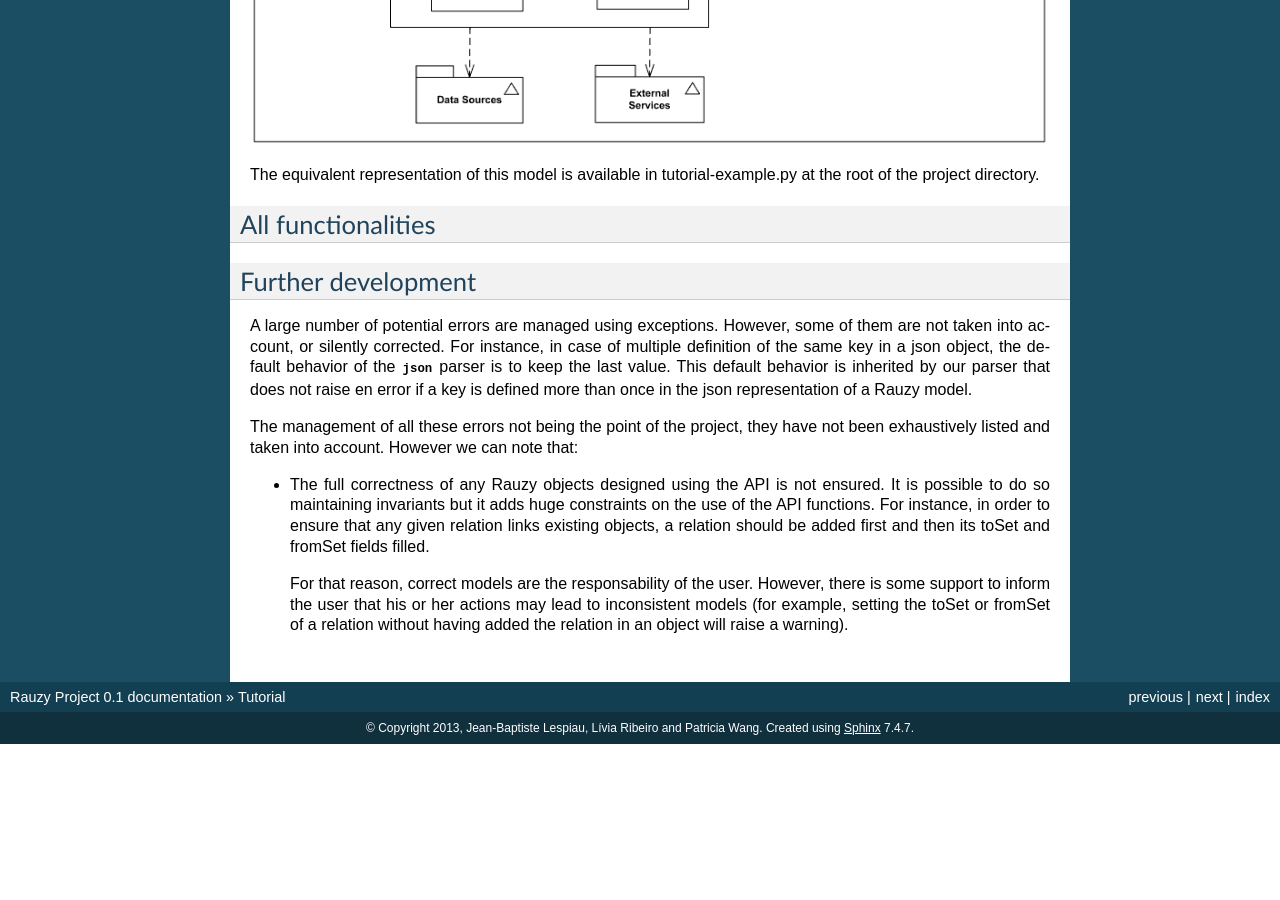
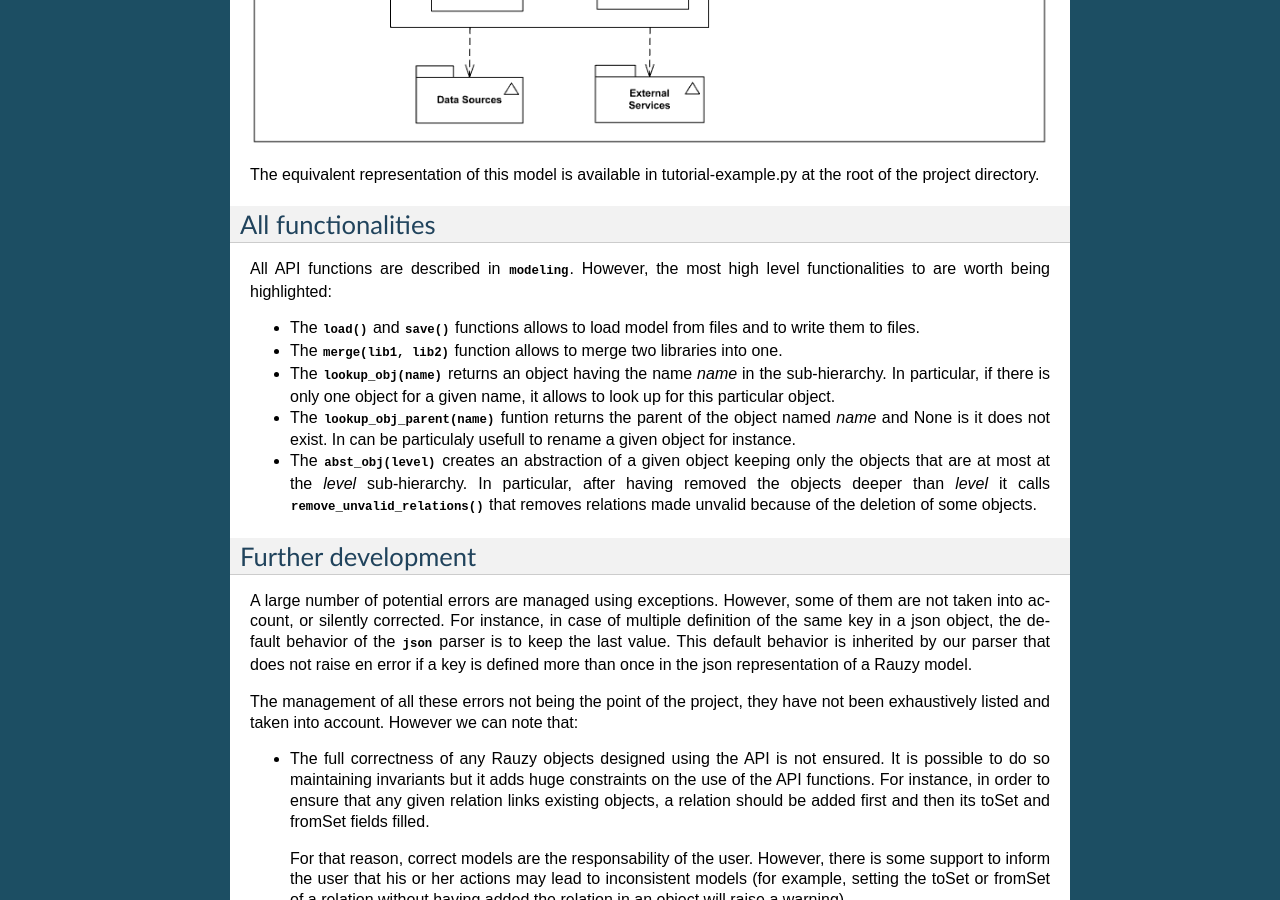
Before and after one commit to Gueust/Rauzy-Language, a Sphinx documentation site: the page built from doc/source/tutorial.rst, in a window 1280 px wide and 900 px high, scrolled down 768 px. Built offline with Sphinx 7.4.7, drawn with Linux system fonts in a browser that asks for light colours; before the commit the page ends 1512 px from its top, so only the background shows below that.

Commit message:
Added more documentation

```diff
--- a/doc/source/tutorial.rst
+++ b/doc/source/tutorial.rst
@@ -14,6 +14,27 @@ at the root of the project directory.
 
 All functionalities
 ===================
+
+All API functions are described in :mod:`modeling`. However, the most high level
+functionalities to are worth being highlighted:
+
+- The :meth:`~modeling.model.Model.load` and :meth:`~modeling.model.Model.save`
+  functions allows to load model from files and to write them to files.
+- The :meth:`merge(lib1, lib2) <modeling.library.Library.merge>` function allows
+  to merge two libraries into one.
+- The :meth:`lookup_obj(name) <modeling.core.Object.lookup_obj>` returns an
+  object having the name `name` in the sub-hierarchy. In particular, if there is
+  only one object for a given name, it allows to look up for this particular
+  object.
+- The :meth:`lookup_obj_parent(name) <modeling.core.Object.lookup_obj_parent>`
+  funtion returns the parent of the object named `name` and None is it does not
+  exist. In can be particulaly usefull to rename a given object for instance.
+- The :meth:`abst_obj(level) <modeling.core.Object.abst_obj>` creates an
+  abstraction of a given object keeping only the objects that are at most at
+  the `level` sub-hierarchy. In particular, after having removed the objects
+  deeper than `level` it calls :meth:`~modeling.core.Object.remove_unvalid_relations`
+  that removes relations made unvalid because of the deletion of some objects.
+
 
 Further development
 ===================
```
Also changed, not shown: 2 other files.
